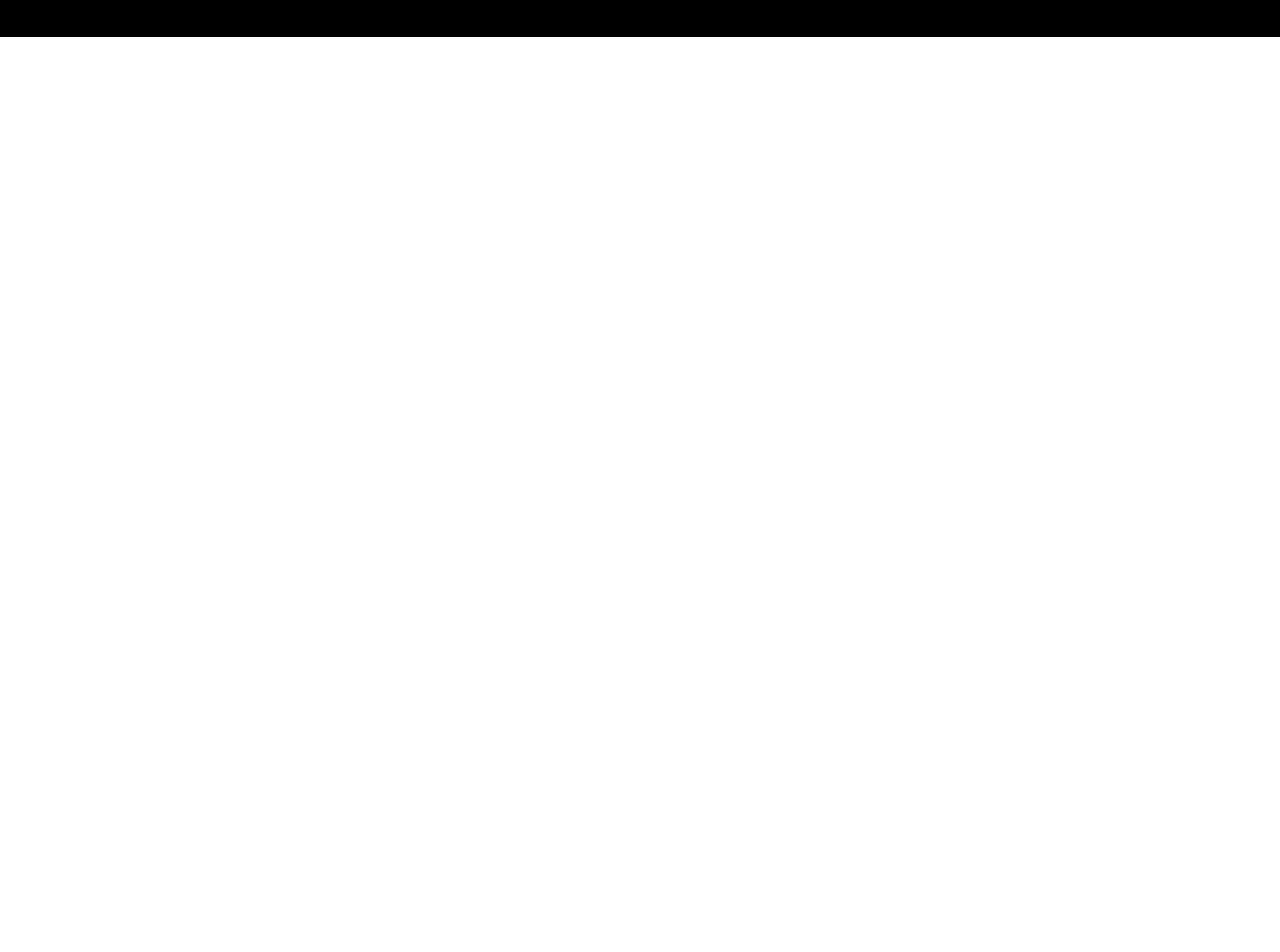
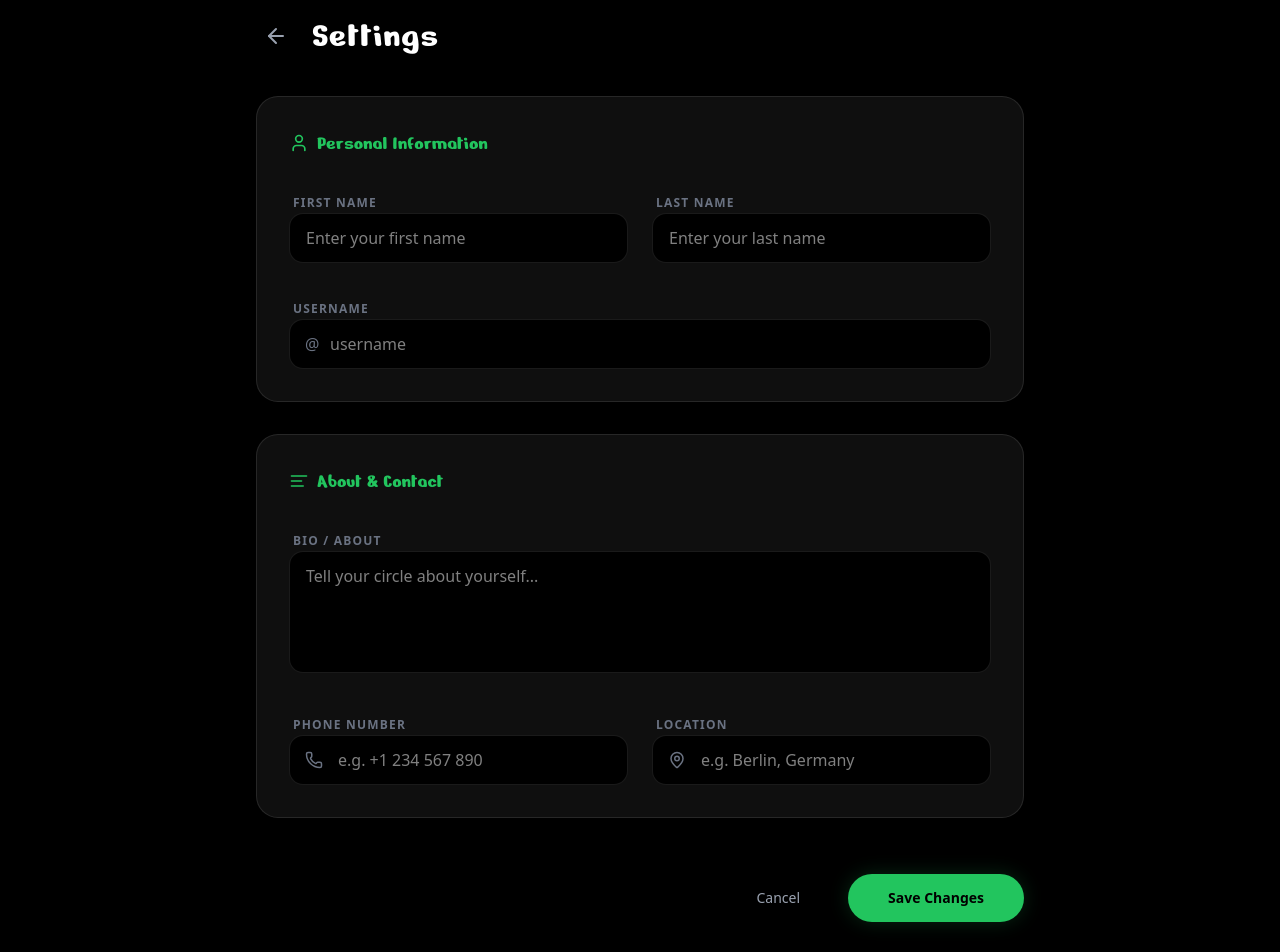
Before and after one commit to Asthanaji05/SocialMediaApp, a React (Vite) app in the folder Frontend/: page /settings in a window 1280 px wide. Shown: the part 80-1032 px from the top of the page. Before the commit the page ends 800 px from the top, so only its background shows below. Built offline with nearby package versions, Linux system fonts and the light colour scheme; no server answers; a web font is replaced by a local one.

Commit message:
redesign edit profile

```diff
--- a/Frontend/src/App.jsx
+++ b/Frontend/src/App.jsx
@@ -35,7 +35,7 @@ function App() {
               <Route path="/signup" element={<SignUp />} />
               <Route path="/profile/:userId" element={<OtherUserProfile />} />
               <Route path="/profile" element={<UserProfile />} />
-              <Route path="/edit-profile" element={<EditProfile />} />
+              <Route path="/settings" element={<EditProfile />} />
               <Route path="/google-signup" element={<GoogleSignup />} />
               <Route path="/feed" element={<Feed />} />
               <Route path="/feed/post" element={<Post />} />
--- a/Frontend/src/components/Profile/EditProfile.jsx
+++ b/Frontend/src/components/Profile/EditProfile.jsx
@@ -1,8 +1,14 @@
 import React, { useState, useEffect } from "react";
 import { useNavigate } from "react-router-dom";
+import { User, Mail, Phone, MapPin, AlignLeft, Save, ArrowLeft, Camera, Trash2 } from "lucide-react";
+import { Button } from "@/components/ui/button";
 import API from "../../utils/api.js";
-const EditProfile = () => {
+import Loading from "../UI/Loading";
+
+const Settings = () => {
   const navigate = useNavigate();
+  const [loading, setLoading] = useState(true);
+  const [saving, setSaving] = useState(false);
   const [userData, setUserData] = useState({
     firstName: "",
     lastName: "",
@@ -10,19 +16,21 @@ const EditProfile = () => {
     phone: "",
     address: "",
     about: "",
+    image: ""
   });
 
   useEffect(() => {
     const fetchUserData = async () => {
       try {
         const token = localStorage.getItem("token");
-        const res = await fetch(`${API.defaults.baseURL}/users/profile`, {
+        const res = await API.get("/users/profile", {
           headers: { Authorization: `Bearer ${token}` },
         });
-        const data = await res.json();
-        if (res.ok) setUserData(data);
+        setUserData(res.data);
       } catch (error) {
         console.error("Error fetching user data:", error);
+      } finally {
+        setLoading(false);
       }
     };
     fetchUserData();
@@ -34,50 +42,183 @@ const EditProfile = () => {
 
   const handleSubmit = async (e) => {
     e.preventDefault();
+    setSaving(true);
     try {
       const token = localStorage.getItem("token");
-      const res = await fetch(`${API.defaults.baseURL}/users/${userData._id}`, {
-        method: "PUT",
+      const res = await API.put(`/users/${userData._id}`, userData, {
         headers: {
-          "Content-Type": "application/json",
           Authorization: `Bearer ${token}`,
         },
-        body: JSON.stringify(userData),
       });
 
-      if (res.ok) {
+      if (res.status === 200) {
+        // Update local storage user data too if needed
+        const updatedUser = { ...JSON.parse(localStorage.getItem("user")), ...userData };
+        localStorage.setItem("user", JSON.stringify(updatedUser));
         navigate("/profile");
-      } else {
-        console.error("Update failed");
       }
     } catch (error) {
       console.error("Error updating profile:", error);
+    } finally {
+      setSaving(false);
     }
   };
 
+  if (loading) return <Loading />;
+
   return (
-    <div className="min-h-screen flex items-center justify-center bg-gray-50 py-12 px-4 sm:px-6 lg:px-8">
-      <div className="max-w-md w-full space-y-8">
-        <h2 className="text-center text-3xl font-bold text-gray-900">Edit Profile</h2>
-        <form className="mt-8 space-y-6" onSubmit={handleSubmit}>
-          {["firstName", "lastName", "userName", "phone", "address", "about"].map((field) => (
-            <input
-              key={field}
-              type="text"
-              name={field}
-              placeholder={field}
-              value={userData[field]}
-              onChange={handleChange}
-              className="w-full px-4 py-2 border rounded-md"
-            />
-          ))}
-          <button type="submit" className="w-full bg-indigo-600 text-white py-2 rounded-md">
-            Save Changes
-          </button>
+    <div className="min-h-screen bg-black text-white pt-24 pb-20 px-6 font-sans">
+      <div className="max-w-3xl mx-auto">
+
+        {/* Header */}
+        <div className="flex items-center justify-between mb-10">
+          <div className="flex items-center gap-4">
+            <button
+              onClick={() => navigate(-1)}
+              className="p-2 rounded-full hover:bg-white/10 transition-colors text-gray-400 hover:text-white"
+            >
+              <ArrowLeft size={24} />
+            </button>
+            <h1 className="text-4xl font-nerko tracking-wide">Settings</h1>
+          </div>
+        </div>
+
+        <form onSubmit={handleSubmit} className="space-y-8">
+
+          {/* Profile Section */}
+          <div className="bg-[#0f0f0f] border border-white/10 rounded-3xl p-8 space-y-8">
+            <h2 className="text-xl font-nerko text-[var(--primary-color)] flex items-center gap-2">
+              <User size={20} /> Personal Information
+            </h2>
+
+            <div className="grid md:grid-cols-2 gap-6">
+              <div className="space-y-2">
+                <label className="text-xs font-bold text-gray-500 uppercase tracking-widest px-1">First Name</label>
+                <input
+                  type="text"
+                  name="firstName"
+                  value={userData.firstName}
+                  onChange={handleChange}
+                  className="w-full bg-black border border-white/10 rounded-xl px-4 py-3 focus:border-[var(--primary-color)] focus:ring-1 focus:ring-[var(--primary-color)] outline-none transition-all"
+                  placeholder="Enter your first name"
+                />
+              </div>
+              <div className="space-y-2">
+                <label className="text-xs font-bold text-gray-500 uppercase tracking-widest px-1">Last Name</label>
+                <input
+                  type="text"
+                  name="lastName"
+                  value={userData.lastName}
+                  onChange={handleChange}
+                  className="w-full bg-black border border-white/10 rounded-xl px-4 py-3 focus:border-[var(--primary-color)] focus:ring-1 focus:ring-[var(--primary-color)] outline-none transition-all"
+                  placeholder="Enter your last name"
+                />
+              </div>
+            </div>
+
+            <div className="space-y-2">
+              <label className="text-xs font-bold text-gray-500 uppercase tracking-widest px-1">Username</label>
+              <div className="relative">
+                <span className="absolute left-4 top-1/2 -translate-y-1/2 text-gray-500">@</span>
+                <input
+                  type="text"
+                  name="userName"
+                  value={userData.userName}
+                  onChange={handleChange}
+                  className="w-full bg-black border border-white/10 rounded-xl pl-10 pr-4 py-3 focus:border-[var(--primary-color)] focus:ring-1 focus:ring-[var(--primary-color)] outline-none transition-all"
+                  placeholder="username"
+                />
+              </div>
+            </div>
+          </div>
+
+          {/* Contact & Bio Section */}
+          <div className="bg-[#0f0f0f] border border-white/10 rounded-3xl p-8 space-y-8">
+            <h2 className="text-xl font-nerko text-[var(--primary-color)] flex items-center gap-2">
+              <AlignLeft size={20} /> About & Contact
+            </h2>
+
+            <div className="space-y-2">
+              <label className="text-xs font-bold text-gray-500 uppercase tracking-widest px-1">Bio / About</label>
+              <textarea
+                name="about"
+                value={userData.about}
+                onChange={handleChange}
+                rows={4}
+                className="w-full bg-black border border-white/10 rounded-xl px-4 py-3 focus:border-[var(--primary-color)] focus:ring-1 focus:ring-[var(--primary-color)] outline-none transition-all resize-none"
+                placeholder="Tell your circle about yourself..."
+              />
+            </div>
+
+            <div className="grid md:grid-cols-2 gap-6">
+              <div className="space-y-2">
+                <label className="text-xs font-bold text-gray-500 uppercase tracking-widest px-1">Phone Number</label>
+                <div className="relative">
+                  <Phone size={18} className="absolute left-4 top-1/2 -translate-y-1/2 text-gray-500" />
+                  <input
+                    type="text"
+                    name="phone"
+                    value={userData.phone}
+                    onChange={handleChange}
+                    className="w-full bg-black border border-white/10 rounded-xl pl-12 pr-4 py-3 focus:border-[var(--primary-color)] focus:ring-1 focus:ring-[var(--primary-color)] outline-none transition-all"
+                    placeholder="e.g. +1 234 567 890"
+                  />
+                </div>
+              </div>
+              <div className="space-y-2">
+                <label className="text-xs font-bold text-gray-500 uppercase tracking-widest px-1">Location</label>
+                <div className="relative">
+                  <MapPin size={18} className="absolute left-4 top-1/2 -translate-y-1/2 text-gray-500" />
+                  <input
+                    type="text"
+                    name="address"
+                    value={userData.address}
+                    onChange={handleChange}
+                    className="w-full bg-black border border-white/10 rounded-xl pl-12 pr-4 py-3 focus:border-[var(--primary-color)] focus:ring-1 focus:ring-[var(--primary-color)] outline-none transition-all"
+                    placeholder="e.g. Berlin, Germany"
+                  />
+                </div>
+              </div>
+            </div>
+          </div>
+
+          {/* Action Buttons */}
+          <div className="flex items-center justify-end gap-4 pt-6">
+            <Button
+              type="button"
+              variant="ghost"
+              onClick={() => navigate("/profile")}
+              className="rounded-full px-8 py-6 text-gray-400 hover:text-white"
+            >
+              Cancel
+            </Button>
+            <Button
+              type="submit"
+              disabled={saving}
+              className="rounded-full px-10 py-6 bg-[var(--primary-color)] text-black font-bold hover:bg-[var(--primary-color)]/90 transition-all shadow-[0_0_20px_rgba(var(--primary-rgb),0.2)]"
+            >
+              {saving ? "Saving..." : "Save Changes"}
+            </Button>
+          </div>
+
         </form>
+
+        {/* Danger Zone */}
+        <div className="mt-20 pt-10 border-t border-white/5">
+          <div className="bg-red-500/5 border border-red-500/10 rounded-3xl p-8 flex flex-col md:flex-row items-center justify-between gap-6">
+            <div>
+              <h3 className="text-xl font-nerko text-red-500 mb-2">Danger Zone</h3>
+              <p className="text-gray-500 text-sm">Deleting your account will remove all your creations and data from Moscownpur Circle permanently.</p>
+            </div>
+            <Button variant="ghost" className="text-red-500 hover:bg-red-500/10 rounded-full px-6">
+              Delete Account
+            </Button>
+          </div>
+        </div>
+
       </div>
     </div>
   );
 };
 
-export default EditProfile;
+export default Settings;
--- a/Frontend/src/components/Profile/UserProfile.jsx
+++ b/Frontend/src/components/Profile/UserProfile.jsx
@@ -120,9 +120,9 @@ const UserProfile = () => {
 
             {/* Actions */}
             <div className="flex gap-3 mb-4">
-              <Link to="/edit-profile">
+              <Link to="/settings">
                 <Button variant="outline" className="rounded-full border-white/20 hover:border-[var(--primary-color)] hover:text-[var(--primary-color)] bg-black/50 backdrop-blur-md">
-                  <Settings className="w-4 h-4 mr-2" /> Edit
+                  <Settings className="w-4 h-4 mr-2" /> Settings
                 </Button>
               </Link>
               <Button
```
Also changed, not shown: Frontend/src/pages/Feed.jsx (+7 -4 lines).
